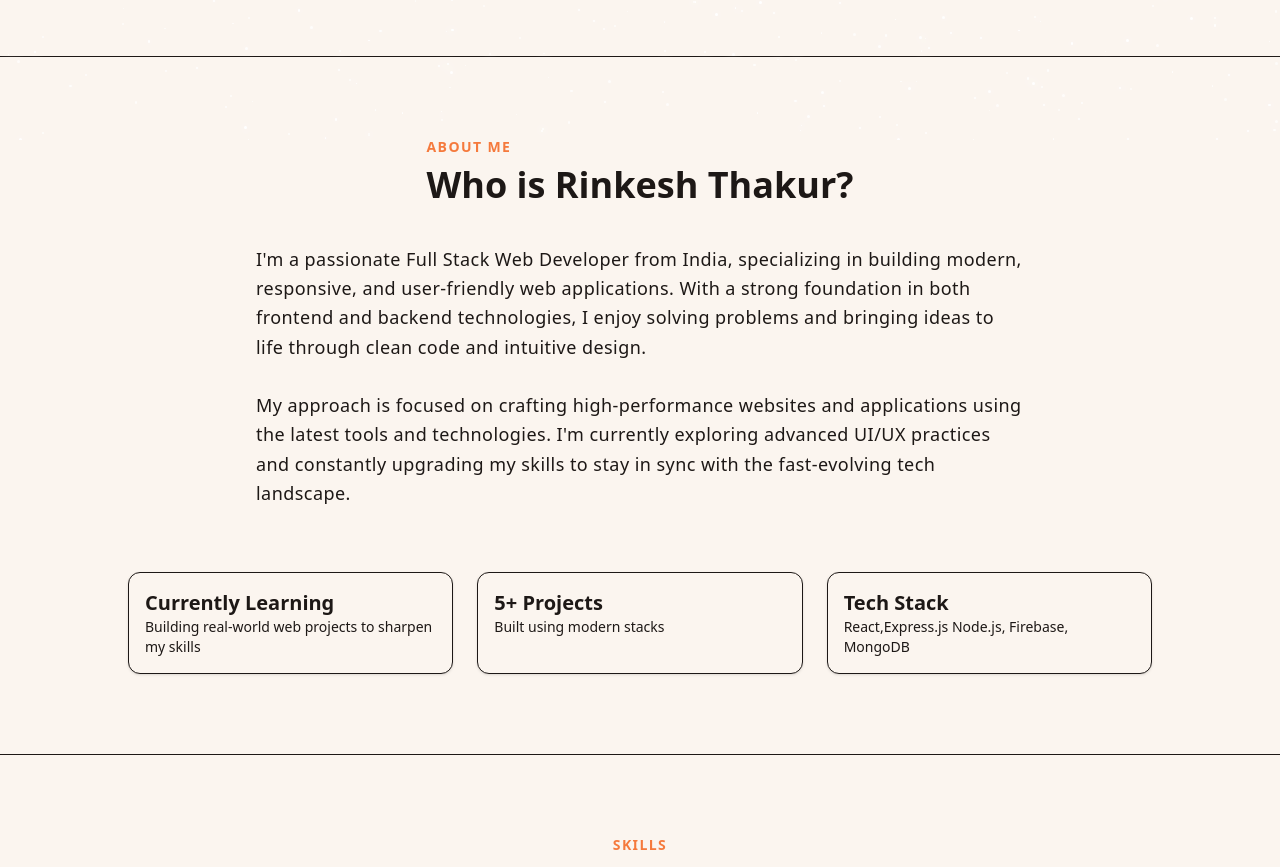
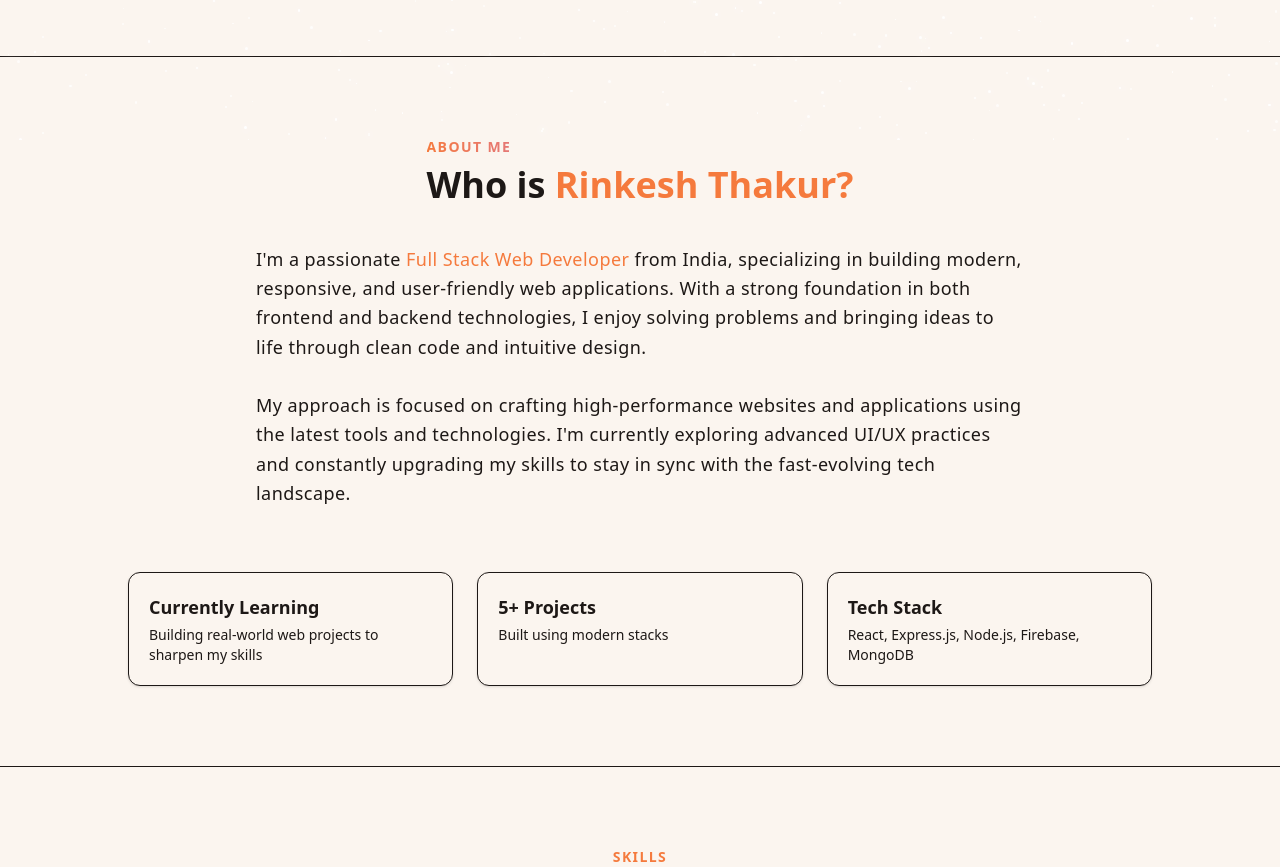
Before and after one commit to RCThakur/My-Portfolio, a React (Vite) app: page / in a window 1280 px wide. Shown: the part 660-1527 px from the top of the page. Built offline with nearby package versions, Linux system fonts and the light colour scheme.

Commit message:
Update(about): improved typography, gradient heading, animated cards and hover lift for info boxes

```diff
--- a/src/components/AboutMe.jsx
+++ b/src/components/AboutMe.jsx
@@ -1,47 +1,89 @@
 import React from "react";
+import { motion } from "framer-motion";
 
 export const AboutMe = () => {
+  const containerVariants = {
+    hidden: { opacity: 0, y: 40 },
+    show: {
+      opacity: 1,
+      y: 0,
+      transition: { staggerChildren: 0.2, duration: 0.6, ease: "easeOut" },
+    },
+  };
+
+  const itemVariants = {
+    hidden: { opacity: 0, y: 20 },
+    show: { opacity: 1, y: 0, transition: { duration: 0.5 } },
+  };
+
   return (
     <section
       id="about"
       className="w-full px-6 sm:px-10 md:px-16 lg:px-24 py-20 border-b"
     >
-      <div className="max-w-5xl mx-auto flex flex-col items-center gap-10 text-center lg:text-left">
+      <motion.div
+        className="max-w-5xl mx-auto flex flex-col items-center gap-10 text-center lg:text-left"
+        variants={containerVariants}
+        initial="hidden"
+        whileInView="show"
+        viewport={{ once: true }}
+      >
         {/* Section Header */}
-        <div>
-          <h2 className="text-primary text-sm uppercase tracking-widest font-semibold mb-2">
+        <motion.div variants={itemVariants}>
+          <h2 className="text-transparent bg-clip-text bg-gradient-to-r from-primary to-purple-500 text-sm uppercase tracking-widest font-semibold mb-2">
             About Me
           </h2>
           <h1 className="text-3xl sm:text-4xl font-bold text-foreground">
-            Who is Rinkesh Thakur?
+            Who is <span className="text-primary">Rinkesh Thakur?</span>
           </h1>
-        </div>
+        </motion.div>
 
         {/* Content */}
-        <p className="text-muted-foreground text-sm sm:text-base md:text-lg leading-relaxed tracking-wide max-w-3xl">
-          I'm a passionate Full Stack Web Developer from India, specializing in building
+        <motion.p
+          variants={itemVariants}
+          className="text-muted-foreground text-sm sm:text-base md:text-lg leading-relaxed tracking-wide max-w-3xl"
+        >
+          I'm a passionate <span className="text-primary font-medium">Full Stack Web Developer</span> from India, specializing in building
           modern, responsive, and user-friendly web applications. With a strong foundation in both frontend and backend technologies, I enjoy solving problems and bringing ideas to life through clean code and intuitive design.
-          <br /><br />
+          <br />
+          <br />
           My approach is focused on crafting high-performance websites and applications using
           the latest tools and technologies. I'm currently exploring advanced UI/UX practices and constantly upgrading my skills to stay in sync with the fast-evolving tech landscape.
-        </p>
+        </motion.p>
 
-        {/* Info Cards or Stats - Optional */}
-        <div className="grid grid-cols-1 sm:grid-cols-2 md:grid-cols-3 gap-6 mt-6 text-left w-full">
-          <div className="bg-background border border-border rounded-xl p-4 shadow-sm">
-            <h3 className="text-xl font-semibold text-foreground">Currently Learning</h3>
-            <p className="text-muted-foreground text-sm">Building real-world web projects to sharpen my skills</p>
-          </div>
-          <div className="bg-background border border-border rounded-xl p-4 shadow-sm">
-            <h3 className="text-xl font-semibold text-foreground">5+ Projects</h3>
-            <p className="text-muted-foreground text-sm">Built using modern stacks</p>
-          </div>
-          <div className="bg-background border border-border rounded-xl p-4 shadow-sm">
-            <h3 className="text-xl font-semibold text-foreground">Tech Stack</h3>
-            <p className="text-muted-foreground text-sm">React,Express.js Node.js, Firebase, MongoDB</p>
-          </div>
-        </div>
-      </div>
+        {/* Info Cards */}
+        <motion.div
+          className="grid grid-cols-1 sm:grid-cols-2 md:grid-cols-3 gap-6 mt-6 text-left w-full"
+          variants={containerVariants}
+        >
+          {[
+            {
+              title: "Currently Learning",
+              desc: "Building real-world web projects to sharpen my skills",
+            },
+            {
+              title: "5+ Projects",
+              desc: "Built using modern stacks",
+            },
+            {
+              title: "Tech Stack",
+              desc: "React, Express.js, Node.js, Firebase, MongoDB",
+            },
+          ].map((card, i) => (
+            <motion.div
+              key={i}
+              variants={itemVariants}
+              whileHover={{ scale: 1.05, y: -5 }}
+              className="bg-background border border-border rounded-xl p-5 shadow-sm hover:shadow-lg hover:border-primary/50 transition-all duration-300"
+            >
+              <h3 className="text-lg font-semibold text-foreground mb-1">
+                {card.title}
+              </h3>
+              <p className="text-muted-foreground text-sm">{card.desc}</p>
+            </motion.div>
+          ))}
+        </motion.div>
+      </motion.div>
     </section>
   );
 };
```
